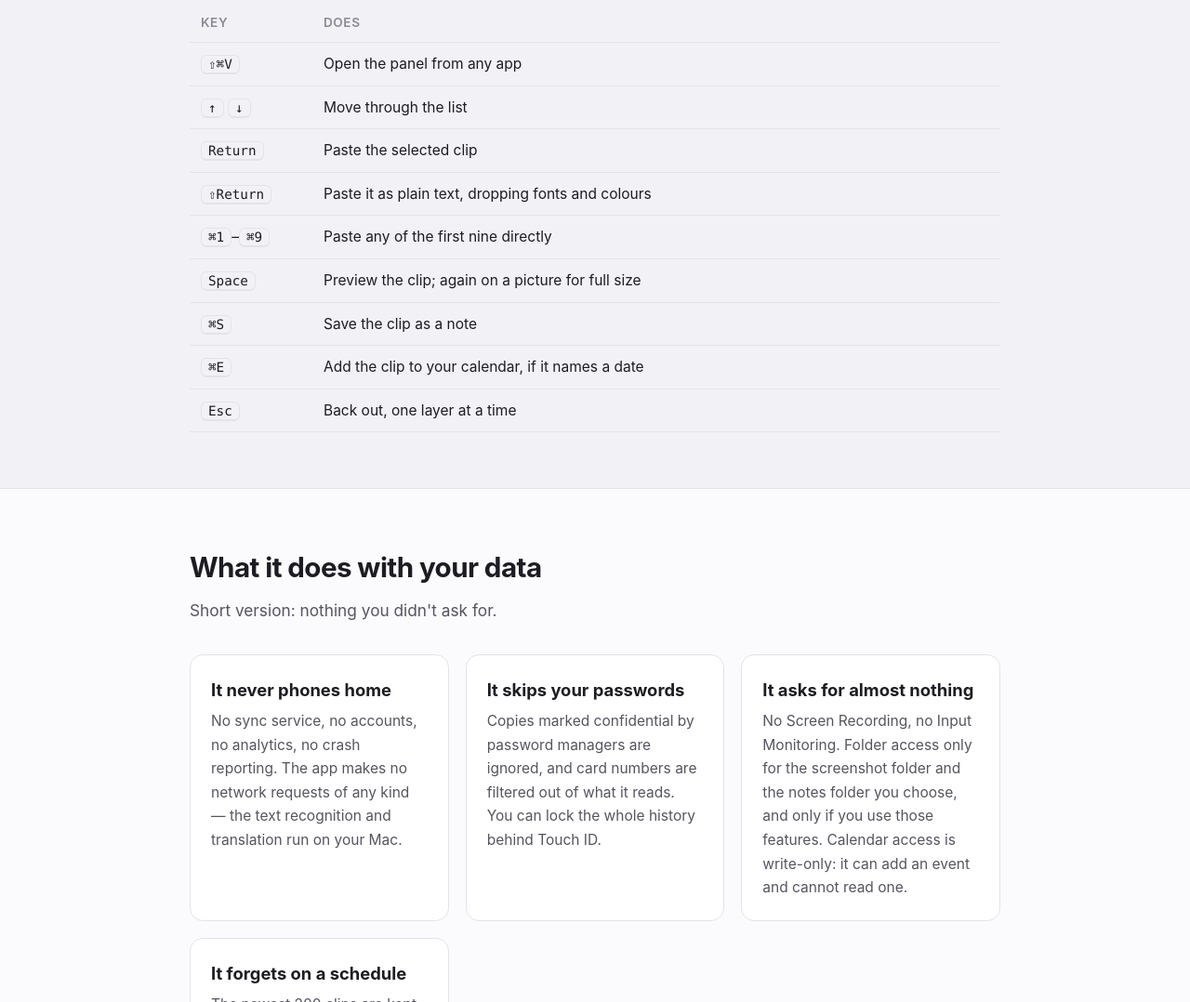
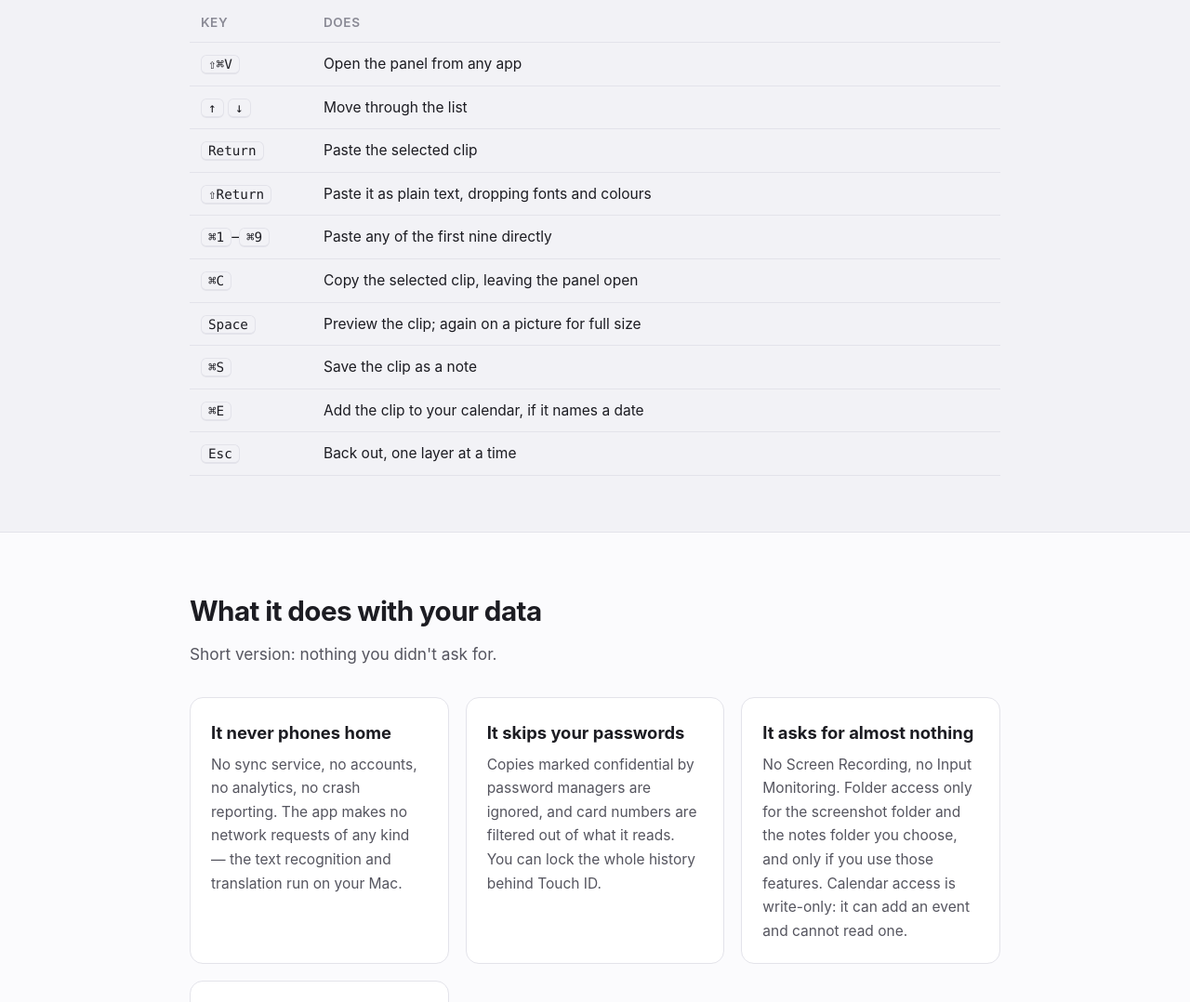
Before and after one commit to YamineRL/MemoryClip, a plain HTML site: page docs/index.html in a window 1280 px wide. Shown: the part 3742-4820 px from the top of the page at 93% size. Drawn offline with Linux system fonts and the light colour scheme; no server answers.

Commit message:
Document ⌘C and the permissions window
The key reference in both the README and the site said nothing about ⌘C, which
now copies, and the menu-bar description predated the Permissions item. The
permissions section says what an update does to a grant and where to get it
back.

Co-Authored-By: Claude Opus 5 <noreply@anthropic.com>

```diff
--- a/docs/index.html
+++ b/docs/index.html
@@ -360,6 +360,7 @@ brew trust yaminerl/memoryclip &amp;&amp; brew install --cask memoryclip</code><
           <tr><td><kbd>Return</kbd></td><td>Paste the selected clip</td></tr>
           <tr><td><kbd>⇧Return</kbd></td><td>Paste it as plain text, dropping fonts and colours</td></tr>
           <tr><td><kbd>⌘1</kbd>–<kbd>⌘9</kbd></td><td>Paste any of the first nine directly</td></tr>
+          <tr><td><kbd>⌘C</kbd></td><td>Copy the selected clip, leaving the panel open</td></tr>
           <tr><td><kbd>Space</kbd></td><td>Preview the clip; again on a picture for full size</td></tr>
           <tr><td><kbd>⌘S</kbd></td><td>Save the clip as a note</td></tr>
           <tr><td><kbd>⌘E</kbd></td><td>Add the clip to your calendar, if it names a date</td></tr>
```
Also changed, not shown: README.md.
